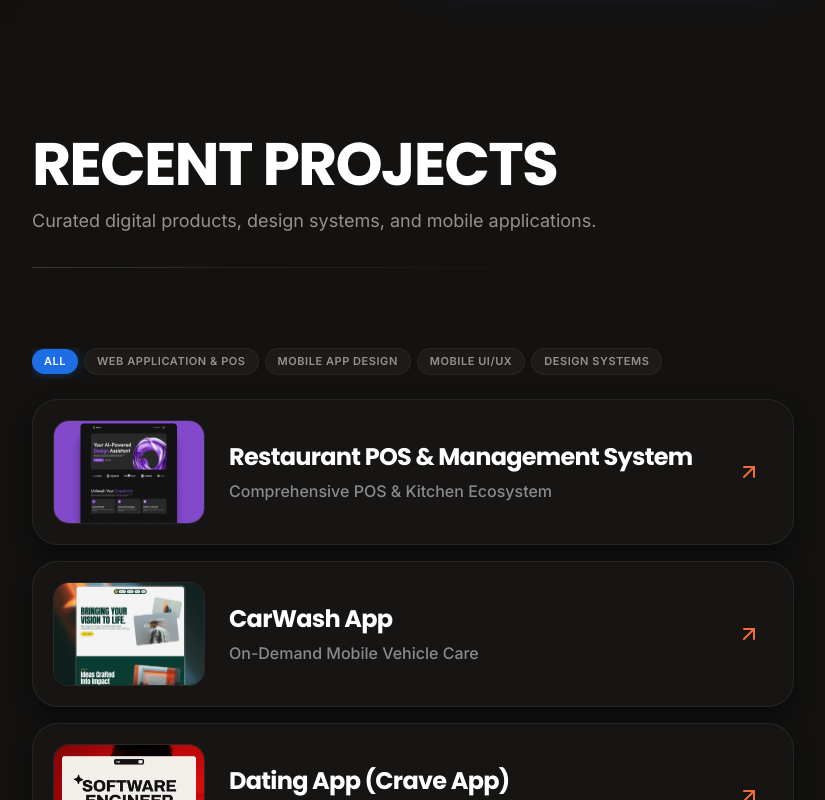
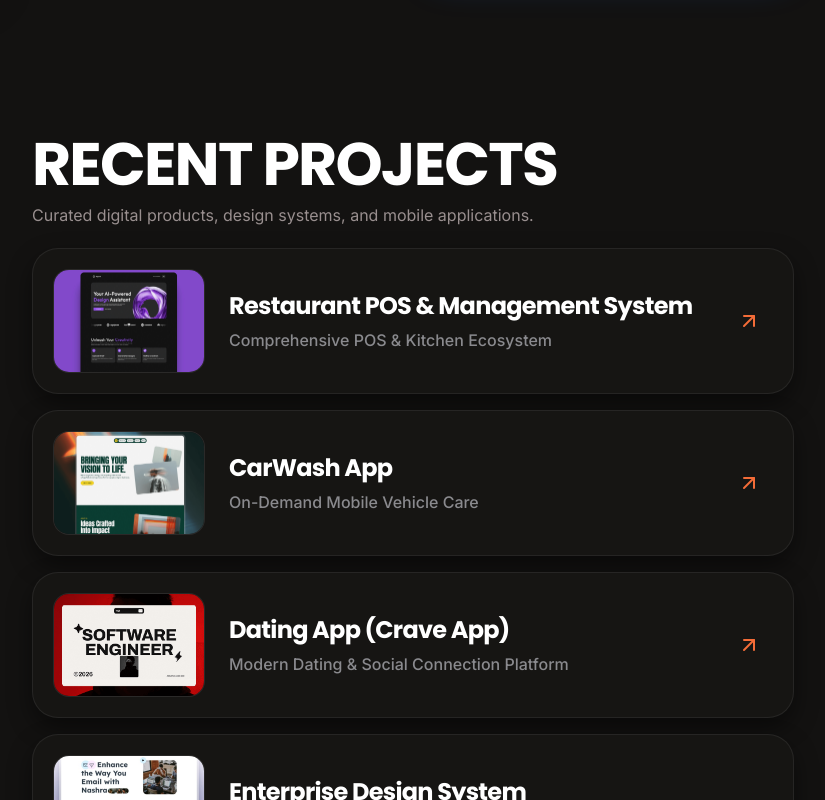
Before and after one commit to azharuddinak47/azhar-uddin-portfolio, a Next.js app: page / in a window 1280 px wide. Shown: the part 860-1660 px from the top of the page, without its empty margins (426-1251 px from the left). Built offline with nearby package versions, Linux system fonts and the light colour scheme.

Commit message:
Remove divider line, category filter pills, and excess spacing from Recent Projects section

```diff
--- a/src/components/common/SectionHeading.tsx
+++ b/src/components/common/SectionHeading.tsx
@@ -10,6 +10,7 @@ interface SectionHeadingProps {
   align?: 'left' | 'center' | 'right';
   className?: string;
   action?: React.ReactNode;
+  showDivider?: boolean;
 }
 
 export const SectionHeading = ({
@@ -19,6 +20,7 @@ export const SectionHeading = ({
   align = 'left',
   className = '',
   action,
+  showDivider = false,
 }: SectionHeadingProps) => {
   const alignmentClasses = {
     left: 'text-left items-start',
@@ -27,15 +29,13 @@ export const SectionHeading = ({
   }[align];
 
   return (
-    <div className={`flex flex-col mb-12 sm:mb-16 ${alignmentClasses} ${className}`}>
+    <div className={`flex flex-col ${alignmentClasses} ${className}`}>
       <div className="flex w-full items-center justify-between gap-4 flex-wrap">
         <div>
-
-
           <motion.h2
             initial={{ opacity: 0, y: 20 }}
             whileInView={{ opacity: 1, y: 0 }}
-            viewport={{ once: true }}
+            viewport={{ once: false, amount: 0.2 }}
             transition={{ duration: 0.6, ease: [0.16, 1, 0.3, 1] }}
             className="text-3xl sm:text-4xl md:text-5xl lg:text-6xl font-black tracking-tight text-white uppercase font-[family-name:var(--font-poppins)] select-text cursor-text"
           >
@@ -46,9 +46,9 @@ export const SectionHeading = ({
             <motion.p
               initial={{ opacity: 0, y: 15 }}
               whileInView={{ opacity: 1, y: 0 }}
-              viewport={{ once: true }}
-              transition={{ duration: 0.6, delay: 0.1 }}
-              className="mt-3 text-base sm:text-lg text-[#998f8f] max-w-2xl font-normal leading-relaxed select-text cursor-text"
+              viewport={{ once: false, amount: 0.2 }}
+              transition={{ duration: 0.6, delay: 0.08 }}
+              className="mt-2 text-sm sm:text-base text-[#998f8f] max-w-2xl font-normal leading-relaxed select-text cursor-text"
             >
               {subtitle}
             </motion.p>
@@ -56,19 +56,21 @@ export const SectionHeading = ({
         </div>
 
         {action && (
-          <div className="mt-4 sm:mt-0">
+          <div className="mt-2 sm:mt-0">
             {action}
           </div>
         )}
       </div>
 
-      <motion.div
-        initial={{ scaleX: 0 }}
-        whileInView={{ scaleX: 1 }}
-        viewport={{ once: true }}
-        transition={{ duration: 0.8, delay: 0.2 }}
-        className="w-full h-px bg-gradient-to-r from-white/15 via-white/5 to-transparent mt-8 origin-left"
-      />
+      {showDivider && (
+        <motion.div
+          initial={{ scaleX: 0 }}
+          whileInView={{ scaleX: 1 }}
+          viewport={{ once: false }}
+          transition={{ duration: 0.8, delay: 0.2 }}
+          className="w-full h-px bg-gradient-to-r from-white/15 via-white/5 to-transparent mt-5 origin-left"
+        />
+      )}
     </div>
   );
 };
--- a/src/components/sections/ProjectsSection.tsx
+++ b/src/components/sections/ProjectsSection.tsx
@@ -1,8 +1,8 @@
 'use client';
 
-import React, { useState } from 'react';
-import { motion, AnimatePresence } from 'framer-motion';
-import { ArrowUpRight, Plus, ChevronLeft, ChevronRight } from 'lucide-react';
+import React from 'react';
+import { motion } from 'framer-motion';
+import { ArrowUpRight, Plus } from 'lucide-react';
 import { usePortfolio } from '@/context/PortfolioContext';
 import { SectionHeading } from '@/components/common/SectionHeading';
 import { ProjectItem } from '@/types/portfolio';
@@ -15,42 +15,6 @@ interface ProjectsSectionProps {
 export const ProjectsSection = ({ onSelectProject, onOpenEditModal }: ProjectsSectionProps) => {
   const { data, isEditMode, theme } = usePortfolio();
   const isDark = theme === 'dark';
-  const [activeFilter, setActiveFilter] = useState('ALL');
-  const [currentPage, setCurrentPage] = useState(0);
-  const [isMobile, setIsMobile] = useState(false);
-
-  React.useEffect(() => {
-    const checkMobile = () => {
-      setIsMobile(window.innerWidth < 768);
-    };
-    checkMobile();
-    window.addEventListener('resize', checkMobile);
-    return () => window.removeEventListener('resize', checkMobile);
-  }, []);
-
-  const categories = ['ALL', ...Array.from(new Set(data.projects.map(p => p.category)))];
-
-  const filteredProjects = activeFilter === 'ALL'
-    ? data.projects
-    : data.projects.filter(p => p.category === activeFilter);
-
-  const ITEMS_PER_PAGE = 4;
-  const totalPages = Math.ceil(filteredProjects.length / ITEMS_PER_PAGE);
-
-  // Keep page in bounds if filter changes
-  const safePage = Math.min(currentPage, Math.max(0, totalPages - 1));
-  const currentProjects = filteredProjects.slice(
-    safePage * ITEMS_PER_PAGE,
-    safePage * ITEMS_PER_PAGE + ITEMS_PER_PAGE
-  );
-
-  const handlePrev = () => {
-    setCurrentPage(prev => (prev > 0 ? prev - 1 : totalPages - 1));
-  };
-
-  const handleNext = () => {
-    setCurrentPage(prev => (prev < totalPages - 1 ? prev + 1 : 0));
-  };
 
   return (
     <motion.section
@@ -61,13 +25,13 @@ export const ProjectsSection = ({ onSelectProject, onOpenEditModal }: ProjectsSe
       transition={{ duration: 0.85, ease: [0.16, 1, 0.3, 1] }}
       className="flex flex-col py-2 scroll-mt-24 lg:scroll-mt-28 relative select-text"
     >
-      {/* Top Header & Interactive Filter Bar */}
-      <div>
-        <div className="flex flex-col sm:flex-row sm:items-end justify-between gap-3 mb-4">
+      {/* Top Header without line or extra spacing */}
+      <div className="flex flex-col sm:flex-row sm:items-end justify-between gap-3 mb-4 sm:mb-5">
         <SectionHeading
           title="RECENT PROJECTS"
           subtitle="Curated digital products, design systems, and mobile applications."
           className="mb-0"
+          showDivider={false}
           action={
             isEditMode ? (
               <button
@@ -80,59 +44,11 @@ export const ProjectsSection = ({ onSelectProject, onOpenEditModal }: ProjectsSe
             ) : undefined
           }
         />
-
-          {/* Pagination Controls */}
-          {totalPages > 1 && (
-            <div className="flex items-center gap-2 self-end sm:self-auto shrink-0 pb-1">
-              <span className="text-xs font-semibold text-[#888888] tracking-wider uppercase mr-1">
-                {safePage + 1} / {totalPages}
-              </span>
-              <button
-                type="button"
-                onClick={handlePrev}
-                aria-label="Previous Projects"
-                className="w-8 h-8 rounded-full bg-[#1c1b18] hover:bg-[#252320] border border-white/10 flex items-center justify-center text-white hover:border-[#1d6de3]/40 transition-all cursor-pointer"
-              >
-                <ChevronLeft size={16} />
-              </button>
-              <button
-                type="button"
-                onClick={handleNext}
-                aria-label="Next Projects"
-                className="w-8 h-8 rounded-full bg-[#1c1b18] hover:bg-[#252320] border border-white/10 flex items-center justify-center text-white hover:border-[#1d6de3]/40 transition-all cursor-pointer"
-              >
-                <ChevronRight size={16} />
-              </button>
-            </div>
-          )}
-        </div>
-
-        {/* Filter Pills */}
-        <div className="flex flex-wrap items-center gap-1.5 mb-5 overflow-x-auto pb-1 no-scrollbar">
-          {categories.map((cat) => (
-            <button
-              key={cat}
-              type="button"
-              onClick={() => {
-                setActiveFilter(cat);
-                setCurrentPage(0);
-              }}
-              className={`px-3 py-1 rounded-full text-[11px] font-semibold tracking-wider uppercase transition-all duration-300 cursor-pointer ${
-                activeFilter === cat
-                  ? 'bg-[#1d6de3] text-white shadow-[0_0_12px_rgba(29,109,227,0.4)]'
-                  : 'bg-[#1c1b18] text-[#998f8f] hover:text-white hover:bg-[#252320] border border-white/5'
-              }`}
-            >
-              {cat}
-            </button>
-          ))}
-        </div>
       </div>
 
       {/* Projects Showcase: Clean Horizontal Cards matching reference layout */}
       <div className="flex flex-col gap-3.5 sm:gap-4">
-        <AnimatePresence mode="wait">
-          {currentProjects.map((project, index) => (
+        {data.projects.map((project, index) => (
           <motion.div
             key={project.id}
             initial={{ opacity: 0, y: 15 }}
@@ -182,25 +98,7 @@ export const ProjectsSection = ({ onSelectProject, onOpenEditModal }: ProjectsSe
               </div>
             </motion.div>
           ))}
-        </AnimatePresence>
       </div>
-
-      {/* Bottom Pagination Dots */}
-      {totalPages > 1 && (
-        <div className="flex items-center justify-center gap-1.5 pt-4">
-          {Array.from({ length: totalPages }).map((_, idx) => (
-            <button
-              key={idx}
-              type="button"
-              onClick={() => setCurrentPage(idx)}
-              aria-label={`Go to page ${idx + 1}`}
-              className={`h-1.5 rounded-full transition-all duration-300 cursor-pointer ${
-                safePage === idx ? 'w-6 bg-[#1d6de3]' : 'w-1.5 bg-white/20 hover:bg-white/40'
-              }`}
-            />
-          ))}
-        </div>
-      )}
     </motion.section>
   );
 };
```
Lines whose indentation alone changed are shown as unchanged.
